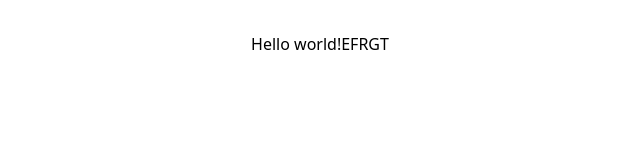
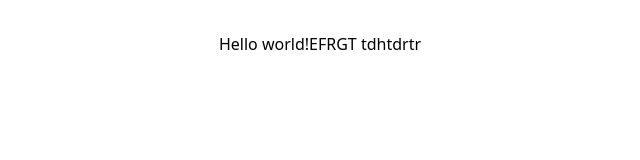
Before and after one commit to bhuvanagiriankammarao/quickmart, a React (Vite) app in the folder client/: page / in a window 1280 px wide. Shown: the top 160 px of the page, without its empty margins (320-960 px from the left). Built offline with nearby package versions, Linux system fonts and the light colour scheme.

Commit message:
This is my pawan

```diff
--- a/client/src/App.jsx
+++ b/client/src/App.jsx
@@ -9,7 +9,7 @@ function App() {
   return (
     <>
         <h1 className="text-3xl font-bold underline">
-      Hello world!EFRGT
+      Hello world!EFRGT tdhtdrtr
     </h1>
     </>
   )
```
